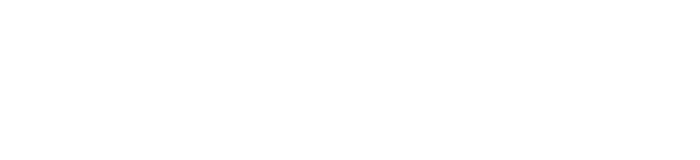
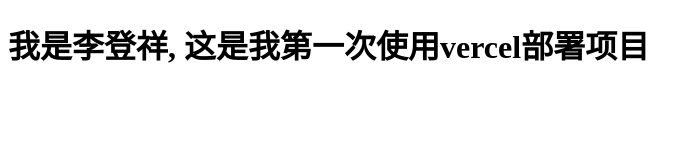
Before and after one commit to vanslee/LearnVercel, a plain HTML site: page index.html in a window 1280 px wide. Shown: the whole page, without its empty margins (0-700 px from the left). Drawn offline with Linux system fonts and the light colour scheme.

Commit message:
first commit

```diff
--- a/index.html
+++ b/index.html
@@ -6,6 +6,6 @@
   <title>Hello World</title>
 </head>
 <body>
-
+  <h1>我是李登祥, 这是我第一次使用vercel部署项目</h1>
 </body>
 </html>
```
Also changed, not shown: 1 other file.
